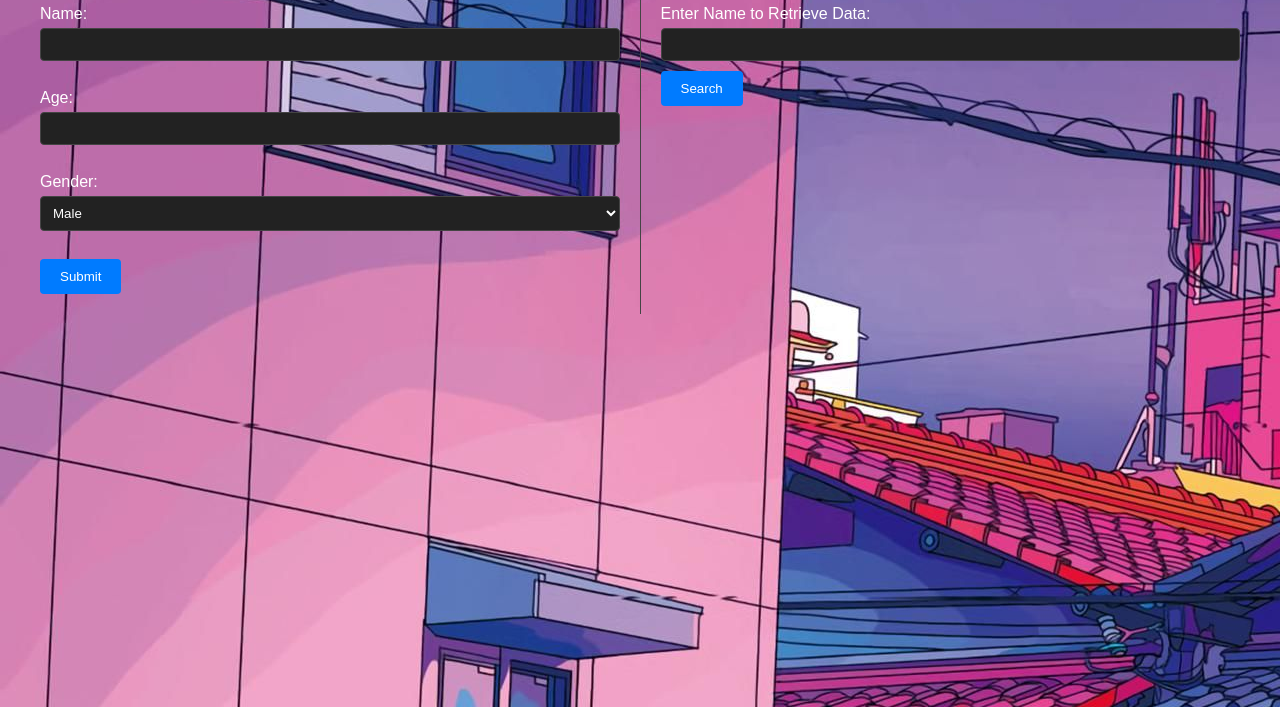
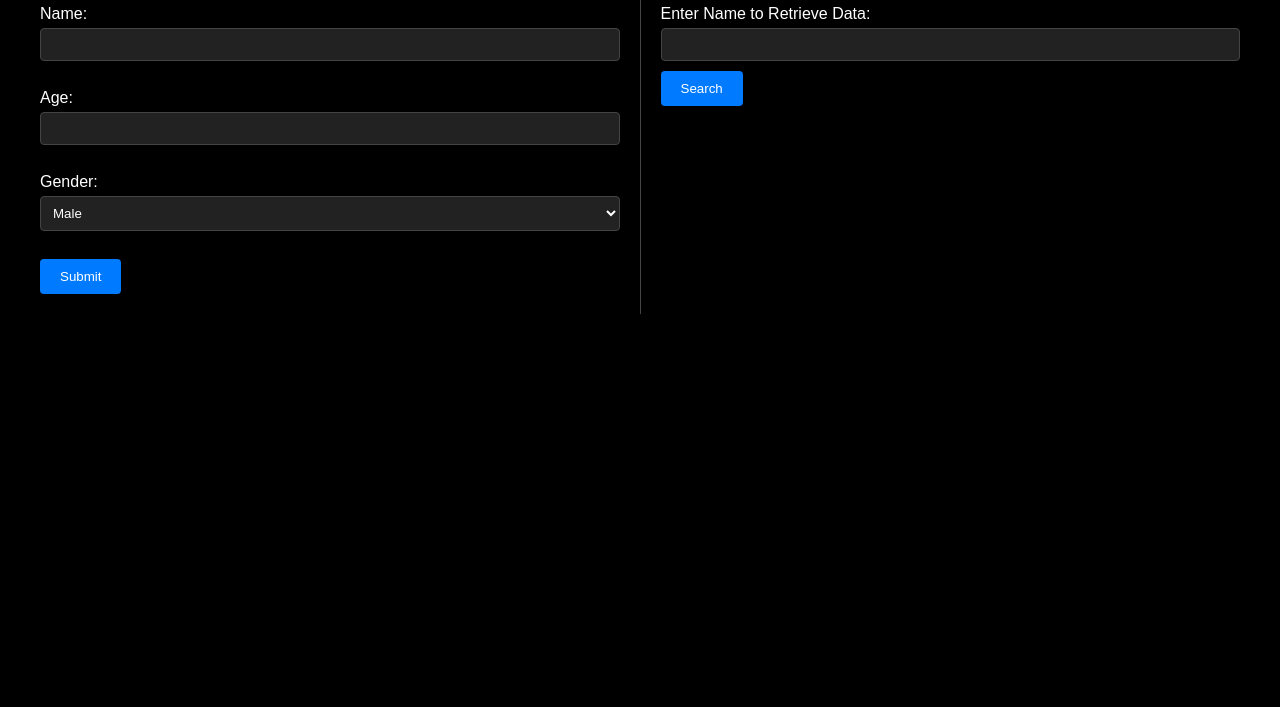
Before and after one commit to MIbnEKhalid/write, a plain HTML site: page index.html in a window 1280 px wide. Shown: the part 93-800 px from the top of the page. Drawn offline with Linux system fonts and the light colour scheme.

Commit message:
Update index.html

```diff
--- a/index.html
+++ b/index.html
@@ -12,7 +12,6 @@
     margin: 0;
     padding: 20px;
     background-color: #000;
-    background: url(bg.jpg);
     color: #fff;
 }
 
```
